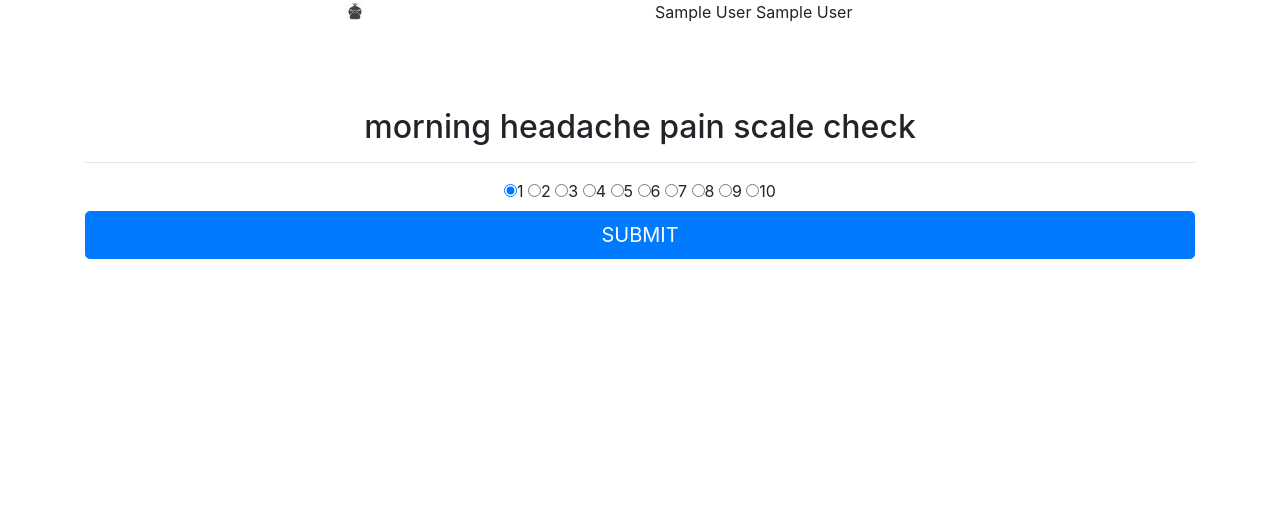
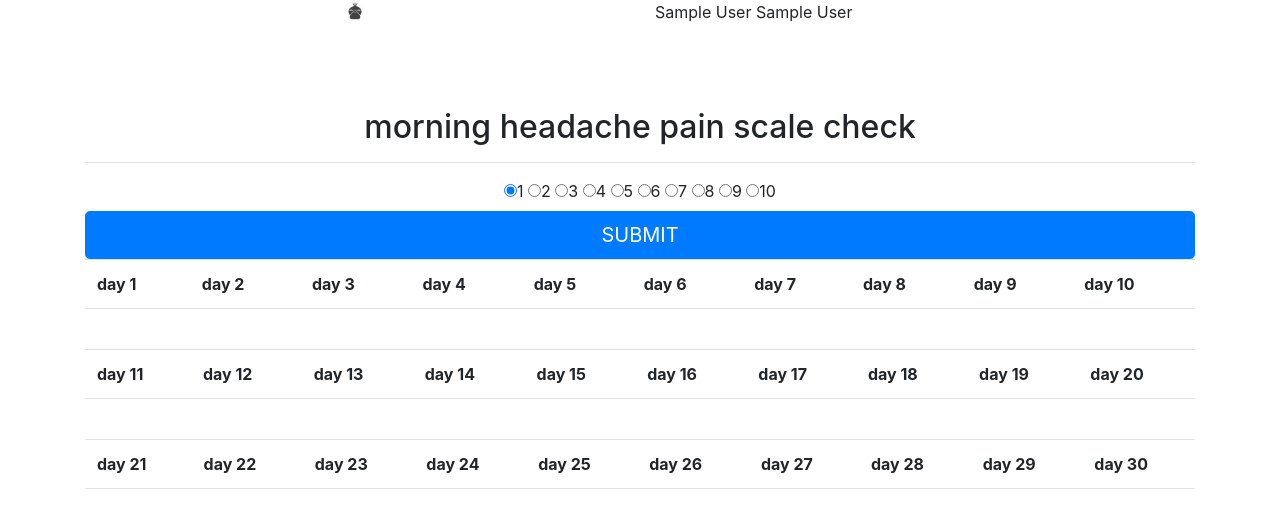
Before and after one commit to LibLev/Headache-diary, a Flask app: page /index in a window 1280 px wide. Shown: the part 56-584 px from the top of the page. Run offline with Flask 2, Linux system fonts and the light colour scheme; the visitor is signed in with stand-in values (Sample User, id 1); lists and menus that the app fills with data are empty; some libraries are stand-ins or nearby versions.

Commit message:
calendar like table created

```diff
--- a/app.py
+++ b/app.py
@@ -83,11 +83,11 @@ def dayPhase():
         currentPhase = 'afternoon'
     elif int(get_time[0]) >= 17 and int(get_time[0]) < 23:
         currentPhase = 'evening'
+    elif int(get_time[0] == 23) and int(get_time[1]) < 59:
+        currentPhase = 'evening'
 
     return currentPhase
 
 
-
-
 if __name__ == '__main__':
     app.run()
--- a/templates/index.html
+++ b/templates/index.html
@@ -50,4 +50,85 @@
         </div>
     </div>
 
+    <table class="table">
+        <tr>
+            <th>day 1</th>
+            <th>day 2</th>
+            <th>day 3</th>
+            <th>day 4</th>
+            <th>day 5</th>
+            <th>day 6</th>
+            <th>day 7</th>
+            <th>day 8</th>
+            <th>day 9</th>
+            <th>day 10</th>
+        </tr>
+        <tr>
+            <td id="1"></td>
+            <td id="2"></td>
+            <td id="3"></td>
+            <td id="4"></td>
+            <td id="5"></td>
+            <td id="6"></td>
+            <td id="7"></td>
+            <td id="8"></td>
+            <td id="9"></td>
+            <td id="10"></td>
+        </tr>
+    </table>
+
+    <table class="table">
+        <tr>
+            <th>day 11</th>
+            <th>day 12</th>
+            <th>day 13</th>
+            <th>day 14</th>
+            <th>day 15</th>
+            <th>day 16</th>
+            <th>day 17</th>
+            <th>day 18</th>
+            <th>day 19</th>
+            <th>day 20</th>
+        </tr>
+        <tr>
+            <td id="11"></td>
+            <td id="12"></td>
+            <td id="13"></td>
+            <td id="14"></td>
+            <td id="15"></td>
+            <td id="16"></td>
+            <td id="17"></td>
+            <td id="18"></td>
+            <td id="19"></td>
+            <td id="20"></td>
+        </tr>
+    </table>
+
+    <table class="table">
+        <tr>
+            <th>day 21</th>
+            <th>day 22</th>
+            <th>day 23</th>
+            <th>day 24</th>
+            <th>day 25</th>
+            <th>day 26</th>
+            <th>day 27</th>
+            <th>day 28</th>
+            <th>day 29</th>
+            <th>day 30</th>
+        </tr>
+        <tr>
+            <td id="21"></td>
+            <td id="22"></td>
+            <td id="23"></td>
+            <td id="24"></td>
+            <td id="25"></td>
+            <td id="26"></td>
+            <td id="27"></td>
+            <td id="28"></td>
+            <td id="29"></td>
+            <td id="30"></td>
+        </tr>
+    </table>
+
 {% endblock %}
```
